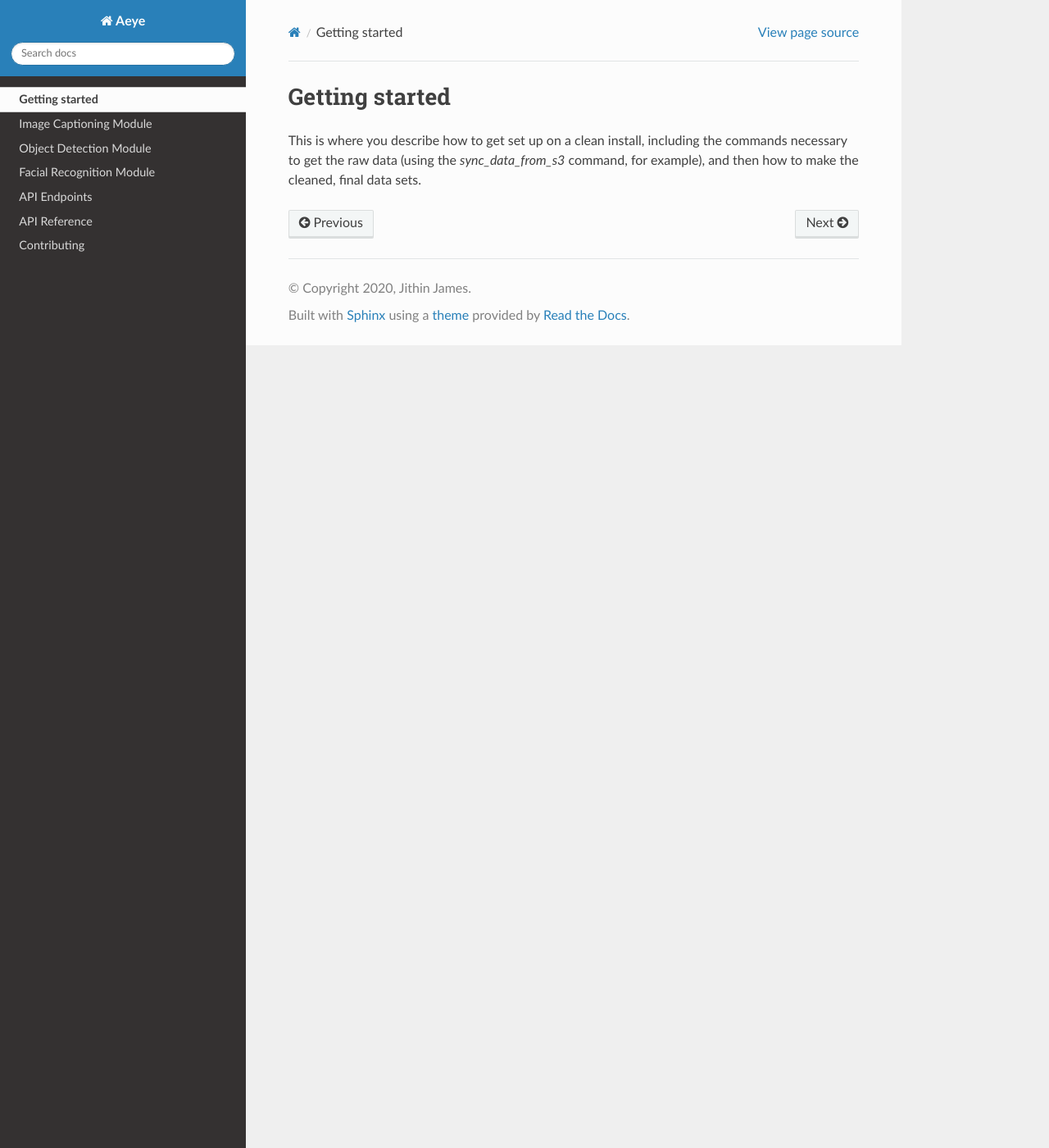
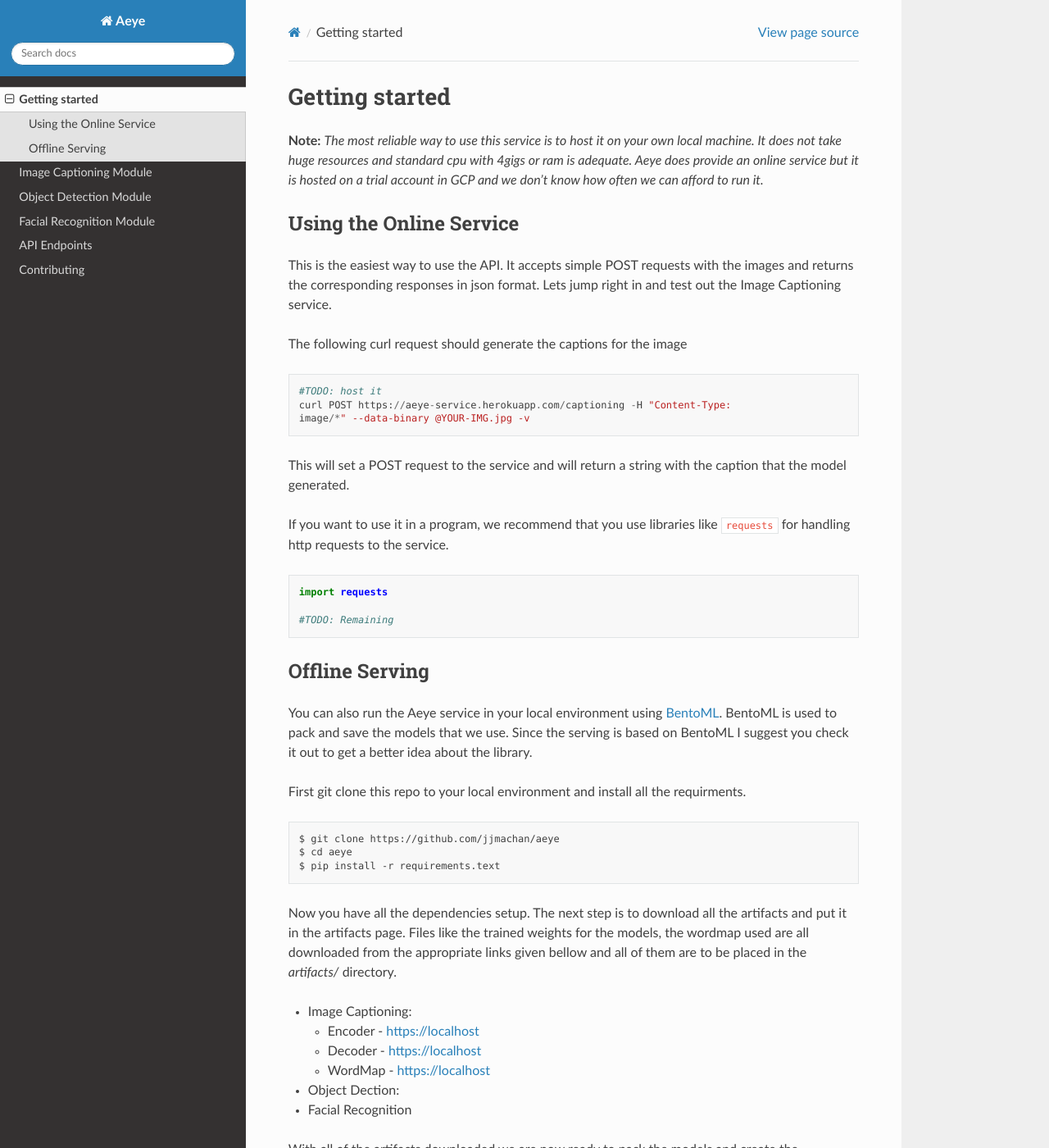
Before and after one commit to jjmachan/aeye, a Sphinx documentation site: the page built from docs/getting-started.rst, in a window 1280 px wide and 1400 px high. Shown: the whole window at 82% size. Built offline with Sphinx 7.4.7 and the Read the Docs theme 2.0.0, drawn with Linux system fonts in a browser that asks for light colours; some of the changed text lies outside the part shown.

Commit message:
docs outline set

```diff
--- a/docs/conf.py
+++ b/docs/conf.py
@@ -10,10 +10,10 @@
 # add these directories to sys.path here. If the directory is relative to the
 # documentation root, use os.path.abspath to make it absolute, like shown here.
 #
-# import os
-# import sys
-# sys.path.insert(0, os.path.abspath('.'))
+import os
+import sys
 import sphinx_rtd_theme
+sys.path.insert(0, os.path.abspath('..'))
 
 # -- Project information -----------------------------------------------------
 
@@ -31,7 +31,10 @@ release = '0.1.5'
 # extensions coming with Sphinx (named 'sphinx.ext.*') or your custom
 # ones.
 extensions = [
-        'sphinx_rtd_theme'
+        'sphinx_rtd_theme',
+        'sphinx.ext.autodoc',
+        'sphinx.ext.coverage',
+        'sphinx.ext.napoleon'
 ]
 
 # Add any paths that contain templates here, relative to this directory.
--- a/docs/getting-started.rst
+++ b/docs/getting-started.rst
@@ -1,6 +1,84 @@
 Getting started
 ===============
 
-This is where you describe how to get set up on a clean install, including the
-commands necessary to get the raw data (using the `sync_data_from_s3` command,
-for example), and then how to make the cleaned, final data sets.
+**Note:** *The most reliable way to use this service is to host it on your own
+local machine. It does not take huge resources and standard cpu with 4gigs or
+ram is adequate. Aeye does provide an online service but it is hosted on a trial
+account in GCP and we don't know how often we can afford to run it.*
+
+Using the Online Service
+------------------------
+
+This is the easiest way to use the API. It accepts simple POST requests with the
+images and returns the corresponding responses in json format. Lets jump right
+in and test out the Image Captioning service.
+
+The following curl request should generate the captions for the image ::
+
+   #TODO: host it
+   curl POST https://aeye-service.herokuapp.com/captioning -H "Content-Type:
+   image/*" --data-binary @YOUR-IMG.jpg -v
+
+This will set a POST request to the service and will return a string with the
+caption that the model generated.
+
+If you want to use it in a program, we recommend that you use libraries like
+``requests`` for handling http requests to the service. ::
+
+   import requests
+
+   #TODO: Remaining
+
+Offline Serving
+---------------
+
+You can also run the Aeye service in your local environment using `BentoML
+<https://docs.bentoml.org/en/latest/>`_. BentoML is used to pack and save the
+models that we use. Since the serving is based on BentoML I suggest you check it
+out to get a better idea about the library.
+
+First git clone this repo to your local environment and install all the
+requirments. ::
+
+   $ git clone https://github.com/jjmachan/aeye
+   $ cd aeye
+   $ pip install -r requirements.text
+
+Now you have all the dependencies setup. The next step is to download all the
+artifacts and put it in the artifacts page. Files like the trained weights for
+the models, the wordmap used are all downloaded from the appropriate links given
+bellow and all of them are to be placed in the `artifacts/` directory.
+
+* Image Captioning:
+
+  * Encoder - https://localhost
+
+  * Decoder - https://localhost
+
+  * WordMap - https://localhost
+
+* Object Dection:
+
+* Facial Recognition
+
+With all of the artifacts downloaded we are now ready to pack the models and
+create the containerized version that can be hosted. Now BentoML is handling all
+of the hard work for us and all we have to do is run a couple of commands.
+
+First lets save and back the model to a Bento repository. ::
+
+   $ python saveToBento.py
+
+This will save the models, artifacts and pack all of it with the dependencies
+into a deployable containerized package. Now use BentoML to serve it. ::
+
+   $ bentoml serve AeyeService:latest
+
+This launches a development server and you can head over to `localhost:5000` to
+access the built in API tester.
+
+Now since we have the service up and running in your local environment all the
+steps for using the online service can be carried over. You can use curl or
+requests to sent HTTP requests to the APIs.
+
+Now you set to build your stuff using our platform!
--- a/docs/references.rst
+++ /dev/null
@@ -1,2 +0,0 @@
-API Reference
-=============
```
Also changed, not shown: README.md (+7 -1 lines), docs/contributing.rst (+21 -3 lines), docs/endpoints.rst (+3 -6 lines), docs/index.rst (+13 -2 lines).
